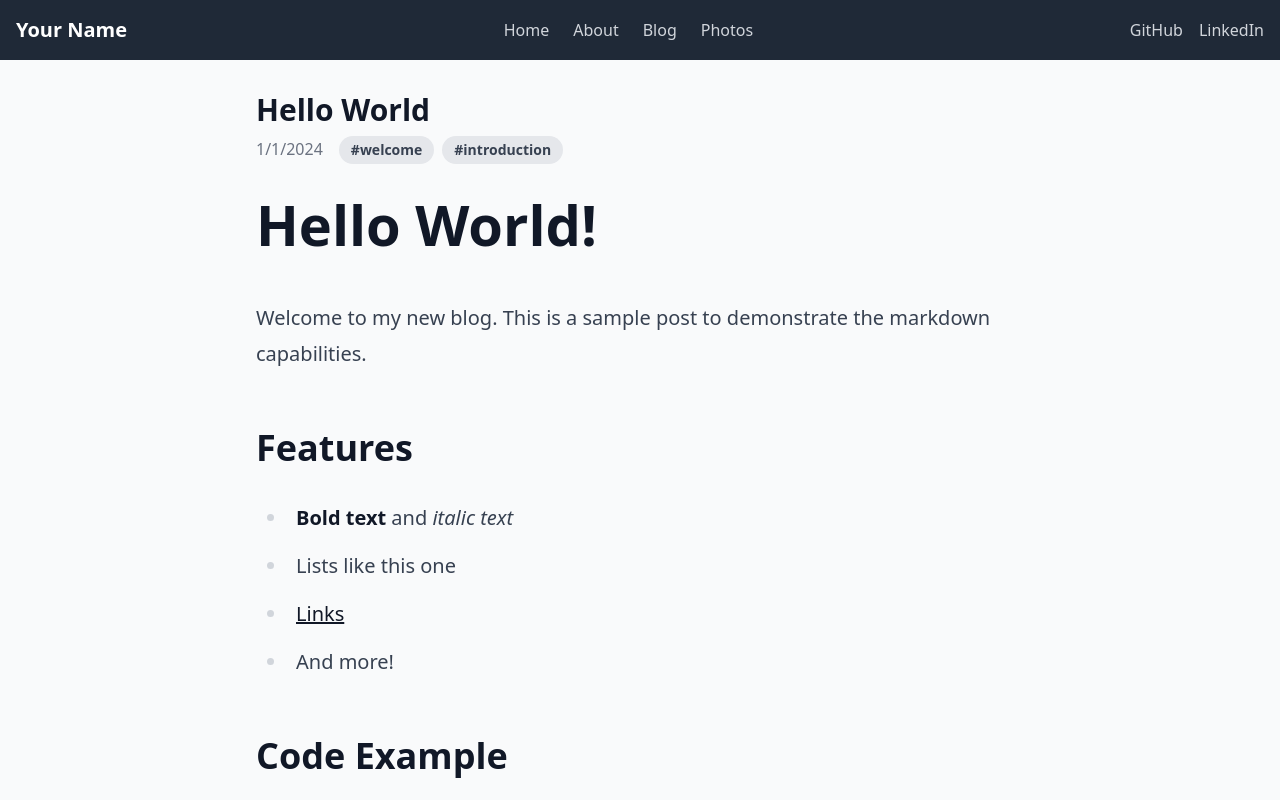
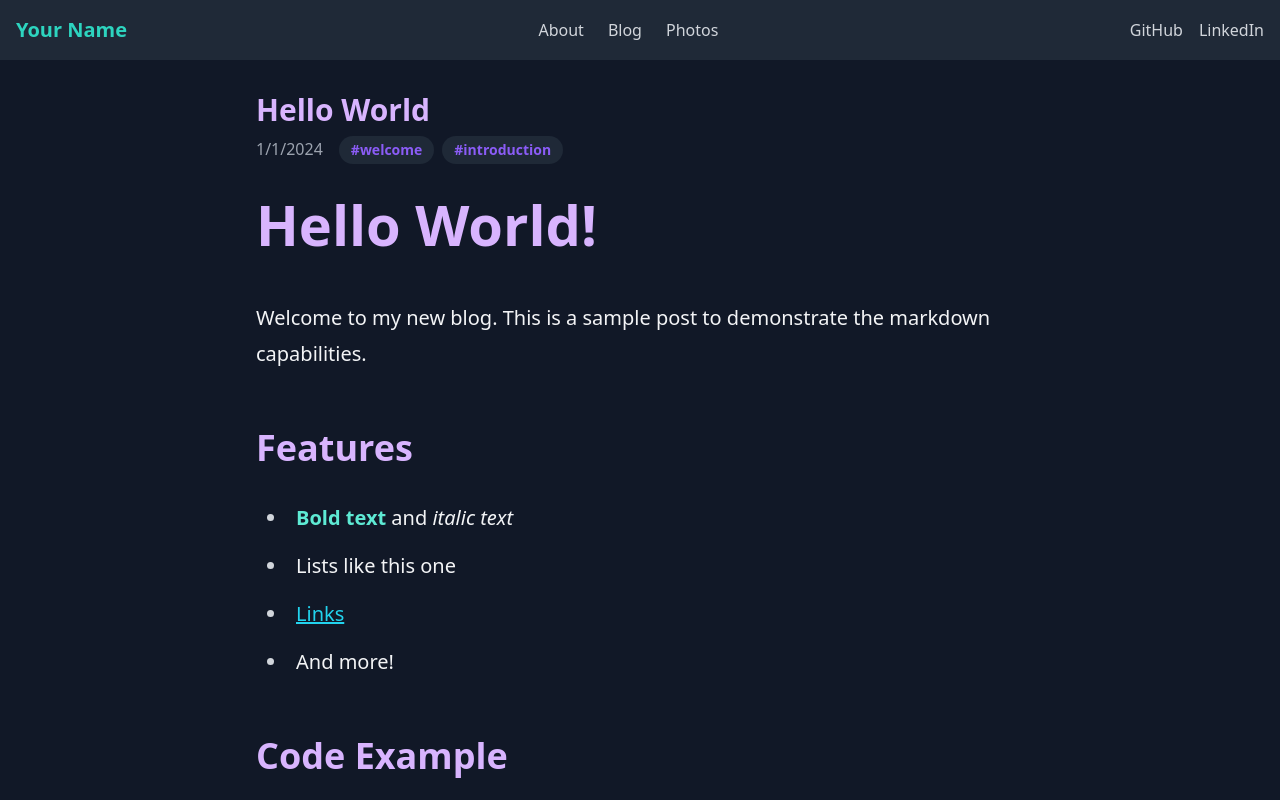
Before and after one commit to cesonha/cesonha.github.io, a Next.js app: page /blog/hello-world in a window 1280 px wide. Shown: the top 800 px of the page. Built offline with nearby package versions, Linux system fonts and the light colour scheme.

Commit message:
feat: implement dark mode theme and redirect home to about page

```diff
--- a/components/Footer.js
+++ b/components/Footer.js
@@ -1,13 +1,13 @@
 export default function Footer() {
   return (
-    <footer className="bg-gray-800 text-white py-6">
+    <footer className="bg-dark-lighter text-white py-6">
       <div className="container mx-auto px-4">
         <div className="flex justify-between items-center">
           <div>
-            <p>© {new Date().getFullYear()} Your Name</p>
+            <p>© {new Date().getFullYear()} <span className="text-accent">Your Name</span></p>
           </div>
           <div>
-            <p>Built with Next.js</p>
+            <p>Built with <span className="text-primary">Next.js</span></p>
           </div>
         </div>
       </div>
--- a/components/Navbar.js
+++ b/components/Navbar.js
@@ -5,7 +5,6 @@ export default function Navbar() {
   const router = useRouter();
 
   const navItems = [
-    { label: 'Home', path: '/' },
     { label: 'About', path: '/about' },
     { label: 'Blog', path: '/blog' },
     { label: 'Photos', path: '/photos' },
@@ -18,18 +17,20 @@ export default function Navbar() {
   ];
 
   return (
-    <nav className="bg-gray-800 text-white">
+    <nav className="bg-dark-lighter text-white">
       <div className="container mx-auto px-4">
         <div className="flex justify-between items-center py-4">
-          <div className="text-xl font-bold">Your Name</div>
+          <Link href="/about" className="text-xl font-bold text-accent hover:text-accent-hover transition-colors">
+            Your Name
+          </Link>
 
           <div className="flex space-x-6">
             {navItems.map((item) => (
               <Link
                 href={item.path}
                 key={item.path}
-                className={`hover:text-gray-300 ${
-                  router.pathname === item.path ? 'text-white font-bold' : 'text-gray-300'
+                className={`hover:text-primary transition-colors ${
+                  router.pathname === item.path ? 'text-primary font-bold' : 'text-gray-300'
                 }`}
               >
                 {item.label}
@@ -44,7 +45,7 @@ export default function Navbar() {
                 key={link.label}
                 target="_blank"
                 rel="noopener noreferrer"
-                className="text-gray-300 hover:text-white"
+                className="text-gray-300 hover:text-accent transition-colors"
               >
                 {link.label}
               </a>
--- a/pages/about.js
+++ b/pages/about.js
@@ -1,9 +1,9 @@
 export default function About() {
   return (
     <div className="max-w-3xl mx-auto">
-      <h1 className="text-3xl font-bold mb-6">About Me</h1>
+      <h1 className="text-4xl font-bold mb-6 text-purple-300">About Me</h1>
 
-      <div className="prose lg:prose-xl">
+      <div className="prose lg:prose-xl max-w-none">
         <p>
           Hello! I'm a software developer with a passion for creating clean,
           efficient, and user-friendly applications. I specialize in web development
--- a/pages/blog/[id].js
+++ b/pages/blog/[id].js
@@ -5,13 +5,13 @@ export default function Post({ post }) {
   return (
     <article className="max-w-3xl mx-auto">
       <header className="mb-8">
-        <h1 className="text-3xl font-bold mb-2">{post.title}</h1>
-        <div className="text-gray-500">
+        <h1 className="text-3xl font-bold mb-2 text-purple-300">{post.title}</h1>
+        <div className="text-gray-400">
           {new Date(post.date).toLocaleDateString()}
           {post.tags && (
             <span className="ml-4">
               {post.tags.map(tag => (
-                <span key={tag} className="inline-block bg-gray-200 rounded-full px-3 py-1 text-sm font-semibold text-gray-700 mr-2">
+                <span key={tag} className="inline-block bg-dark-lighter rounded-full px-3 py-1 text-sm font-semibold text-primary mr-2">
                   #{tag}
                 </span>
               ))}
@@ -20,7 +20,7 @@ export default function Post({ post }) {
         </div>
       </header>
 
-      <div className="prose lg:prose-xl">
+      <div className="prose lg:prose-xl max-w-none">
         <ReactMarkdown>{post.content}</ReactMarkdown>
       </div>
     </article>
--- a/pages/blog/index.js
+++ b/pages/blog/index.js
@@ -4,33 +4,33 @@ import { getAllPosts } from '../../lib/posts';
 export default function Blog({ posts }) {
   return (
     <div>
-      <h1 className="text-3xl font-bold mb-6">Blog</h1>
+      <h1 className="text-3xl font-bold mb-6 text-purple-300">Blog</h1>
 
       {posts.length === 0 ? (
         <p>No blog posts found.</p>
       ) : (
         <div className="space-y-8">
           {posts.map(post => (
-            <article key={post.id} className="border-b pb-6">
+            <article key={post.id} className="border-b border-gray-700 pb-6">
               <h2 className="text-2xl font-semibold mb-2">
-                <Link href={`/blog/${post.id}`} className="hover:text-blue-600">
+                <Link href={`/blog/${post.id}`} className="text-teal-300 hover:text-teal-200 transition-colors">
                   {post.title}
                 </Link>
               </h2>
-              <div className="text-gray-500 mb-2">
+              <div className="text-gray-400 mb-2">
                 {new Date(post.date).toLocaleDateString()}
                 {post.tags && (
                   <span className="ml-4">
                     {post.tags.map(tag => (
-                      <span key={tag} className="inline-block bg-gray-200 rounded-full px-3 py-1 text-sm font-semibold text-gray-700 mr-2">
+                      <span key={tag} className="inline-block bg-dark-lighter rounded-full px-3 py-1 text-sm font-semibold text-primary mr-2">
                         #{tag}
                       </span>
                     ))}
                   </span>
                 )}
               </div>
-              <p className="text-gray-600">{post.excerpt}</p>
-              <Link href={`/blog/${post.id}`} className="mt-2 inline-block text-blue-600 hover:underline">
+              <p className="text-gray-300">{post.excerpt}</p>
+              <Link href={`/blog/${post.id}`} className="mt-2 inline-block text-cyan-400 hover:text-cyan-300 transition-colors">
                 Read more
               </Link>
             </article>
--- a/pages/index.js
+++ b/pages/index.js
@@ -1,36 +1,12 @@
+import { useEffect } from 'react';
+import { useRouter } from 'next/router';
+
 export default function Home() {
-  return (
-    <div className="space-y-8">
-      <section className="py-12">
-        <h1 className="text-4xl font-bold mb-4">Welcome to My Website</h1>
-        <p className="text-xl text-gray-600">
-          I'm a software developer passionate about creating clean, efficient solutions.
-        </p>
-      </section>
+  const router = useRouter();
 
-      <section className="py-8">
-        <h2 className="text-2xl font-bold mb-4">Featured Content</h2>
-        <div className="grid grid-cols-1 md:grid-cols-2 lg:grid-cols-3 gap-6">
-          {/* Featured content cards would go here */}
-          <div className="bg-white p-6 rounded shadow-md">
-            <h3 className="text-xl font-semibold mb-2">Latest Blog Post</h3>
-            <p className="text-gray-600 mb-4">Short excerpt from your latest blog post...</p>
-            <a href="/blog" className="text-blue-600 hover:underline">Read more</a>
-          </div>
+  useEffect(() => {
+    router.push('/about');
+  }, [router]);
 
-          <div className="bg-white p-6 rounded shadow-md">
-            <h3 className="text-xl font-semibold mb-2">Photo Gallery</h3>
-            <p className="text-gray-600 mb-4">Check out my latest photos...</p>
-            <a href="/photos" className="text-blue-600 hover:underline">View gallery</a>
-          </div>
-
-          <div className="bg-white p-6 rounded shadow-md">
-            <h3 className="text-xl font-semibold mb-2">About Me</h3>
-            <p className="text-gray-600 mb-4">Learn more about my background and skills...</p>
-            <a href="/about" className="text-blue-600 hover:underline">Read more</a>
-          </div>
-        </div>
-      </section>
-    </div>
-  );
+  return null;
 }
--- a/pages/photos/[id].js
+++ b/pages/photos/[id].js
@@ -3,13 +3,13 @@ import { getAlbumById, getAlbumIds } from '../../lib/photos';
 export default function Album({ album }) {
   return (
     <div>
-      <h1 className="text-3xl font-bold mb-2">{album.title}</h1>
-      <p className="text-gray-600 mb-6">{album.description}</p>
+      <h1 className="text-3xl font-bold mb-2 text-purple-300">{album.title}</h1>
+      <p className="text-gray-300 mb-6">{album.description}</p>
 
       {album.photos?.length > 0 ? (
         <div className="grid grid-cols-1 md:grid-cols-2 lg:grid-cols-3 gap-6">
           {album.photos.map((photo, index) => (
-            <div key={index} className="bg-white rounded shadow-md overflow-hidden">
+            <div key={index} className="bg-dark-card rounded shadow-md overflow-hidden border border-gray-800">
               <div className="relative h-64 w-full">
                 <img
                   src={photo.src}
@@ -19,7 +19,7 @@ export default function Album({ album }) {
               </div>
               {photo.caption && (
                 <div className="p-4">
-                  <p className="text-gray-800">{photo.caption}</p>
+                  <p className="text-gray-300">{photo.caption}</p>
                 </div>
               )}
             </div>
--- a/styles/globals.css
+++ b/styles/globals.css
@@ -3,7 +3,27 @@
 @tailwind utilities;
 
 body {
-  @apply bg-gray-50 text-gray-900;
+  @apply bg-gray-900 text-gray-100;
+}
+
+.prose {
+  @apply text-gray-100;
+}
+
+.prose h1, .prose h2, .prose h3, .prose h4 {
+  @apply text-purple-300;
+}
+
+.prose strong {
+  @apply text-teal-300;
+}
+
+.prose a {
+  @apply text-cyan-400 hover:text-cyan-300;
+}
+
+.prose ul li::before {
+  @apply text-purple-400;
 }
 
 .prose img {
--- a/tailwind.config.js
+++ b/tailwind.config.js
@@ -6,7 +6,48 @@ module.exports = {
     './app/**/*.{js,ts,jsx,tsx,mdx}',
   ],
   theme: {
-    extend: {},
+    extend: {
+      colors: {
+        primary: {
+          DEFAULT: '#8B5CF6', // Purple
+          hover: '#7C3AED',
+        },
+        accent: {
+          DEFAULT: '#2DD4BF', // Teal
+          hover: '#14B8A6',
+        },
+        dark: {
+          DEFAULT: '#111827', // Dark gray
+          lighter: '#1F2937',
+          card: '#1E293B',
+        },
+      },
+      typography: (theme) => ({
+        DEFAULT: {
+          css: {
+            color: theme('colors.gray.300'),
+            h1: {
+              color: theme('colors.purple.300'),
+            },
+            h2: {
+              color: theme('colors.purple.300'),
+            },
+            h3: {
+              color: theme('colors.purple.300'),
+            },
+            strong: {
+              color: theme('colors.teal.300'),
+            },
+            a: {
+              color: theme('colors.cyan.400'),
+              '&:hover': {
+                color: theme('colors.cyan.300'),
+              },
+            },
+          },
+        },
+      }),
+    },
   },
   plugins: [
     require('@tailwindcss/typography'),
```
Also changed, not shown: pages/photos/index.js (+6 -7 lines).
